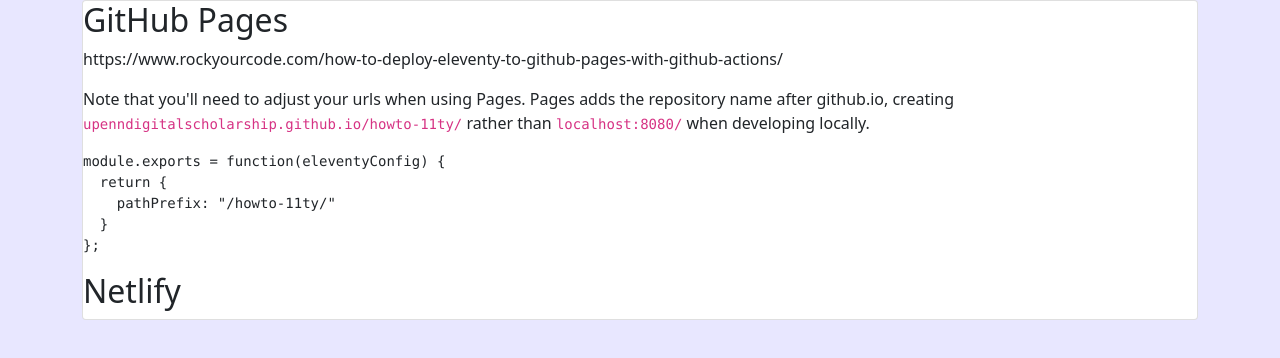
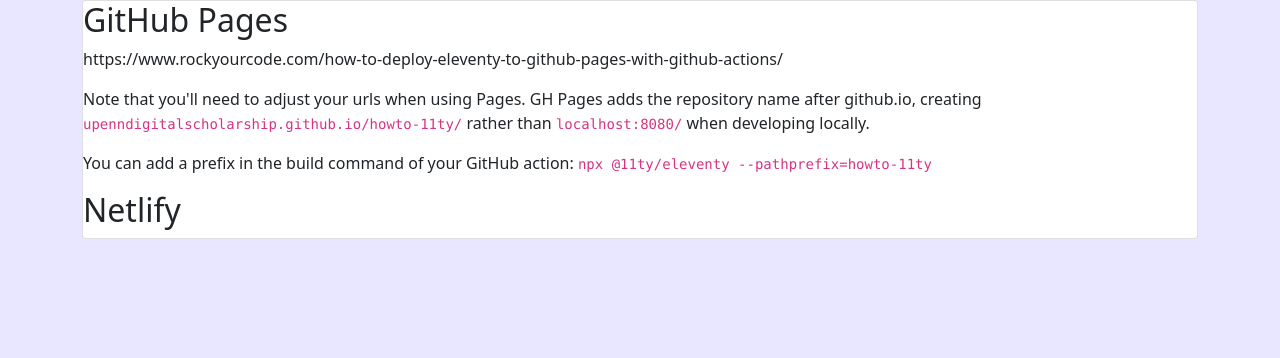
Before and after one commit to upenndigitalscholarship/howto-11ty, an Eleventy site: page deployment.md in a window 1280 px wide. Built offline with nearby package versions, Linux system fonts and the light colour scheme; Eleventy itself is replaced by a stand-in of ours; files that its build step writes are made by us from their sources.

Commit message:
adapt for Pages again

````diff
--- a/deployment.md
+++ b/deployment.md
@@ -6,12 +6,9 @@
 ## GitHub Pages
 https://www.rockyourcode.com/how-to-deploy-eleventy-to-github-pages-with-github-actions/
 
-Note that you'll need to adjust your urls when using Pages. Pages adds the repository name after github.io, creating `upenndigitalscholarship.github.io/howto-11ty/` rather than `localhost:8080/` when developing locally.
-```js
-module.exports = function(eleventyConfig) {
-  return {
-    pathPrefix: "/howto-11ty/"
-  }
-};
-```
+Note that you'll need to adjust your urls when using Pages. GH Pages adds the repository name after github.io, creating `upenndigitalscholarship.github.io/howto-11ty/` rather than `localhost:8080/` when developing locally.
+
+You can add a prefix in the build command of your GitHub action:
+`npx @11ty/eleventy --pathprefix=howto-11ty`
+
 ## Netlify
````
Also changed, not shown: .eleventy.js, .github/workflows/build.yml.
